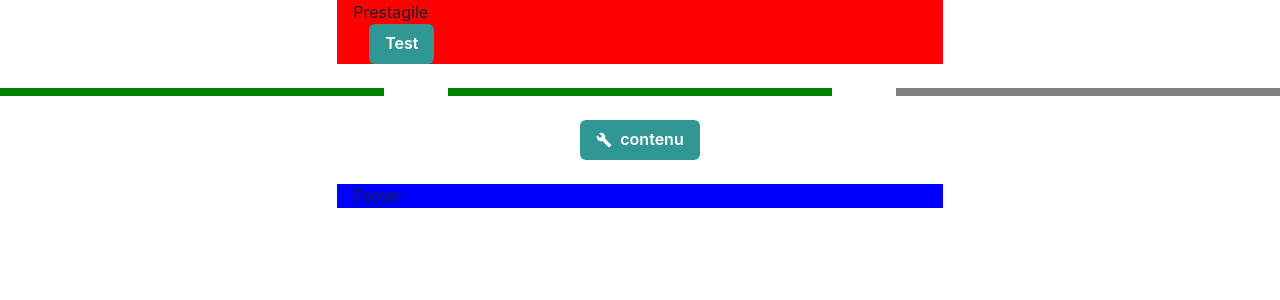
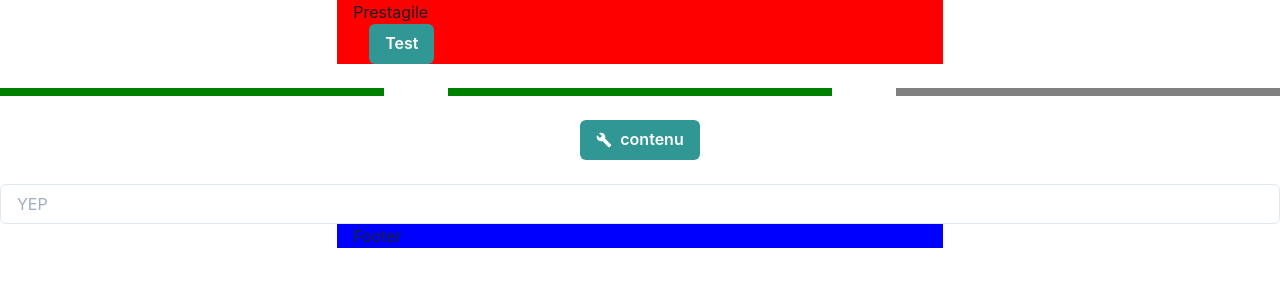
Before and after one commit to FairFightKing/PrestAgile, a Next.js app in the folder app/: page / in a window 1280 px wide. Shown: the top 300 px of the page. Built offline with nearby package versions, Linux system fonts and the light colour scheme.

Commit message:
ADD TextApp component

```diff
--- a/app/pages/index.tsx
+++ b/app/pages/index.tsx
@@ -2,7 +2,7 @@ import type { NextPage } from 'next'
 import styled from 'styled-components'
 import Layout from '../ui/components/layout'
 import { CompetenceRanking } from '../ui/components/competenceRanking'
-import { ButtonApp } from '../ui/components/form/input/input'
+import { ButtonApp, TextApp } from '../ui/components/form/input/input'
 import { MdBuild } from 'react-icons/md'
 
 const Home: NextPage = () => {
@@ -19,6 +19,8 @@ const Home: NextPage = () => {
         icon={<MdBuild />}
       />
       <br />
+      <TextApp placeholder="YEP" />
+      <br />
     </div>
   )
 }
--- a/app/ui/components/form/input/input.tsx
+++ b/app/ui/components/form/input/input.tsx
@@ -1,5 +1,6 @@
-import { Flex, Button, ButtonGroup } from '@chakra-ui/react'
+import { Flex, Button, Input } from '@chakra-ui/react'
 import { ButtonProps } from './types/ButtonApp'
+import { TextAppProps } from './types/TextApp'
 
 export function ButtonApp({
   right = false,
@@ -26,3 +27,11 @@ export function ButtonApp({
     </Flex>
   )
 }
+
+export function TextApp({
+  placeholder,
+  size,
+  variant = 'outline',
+}: TextAppProps) {
+  return <Input placeholder={placeholder} size={size} variant={variant} />
+}
--- /dev/null
+++ b/app/ui/components/form/input/types/TextApp.ts
@@ -0,0 +1,5 @@
+export declare interface TextAppProps{
+    placeholder: string,
+    size?: string,
+    variant?: string
+}
```
